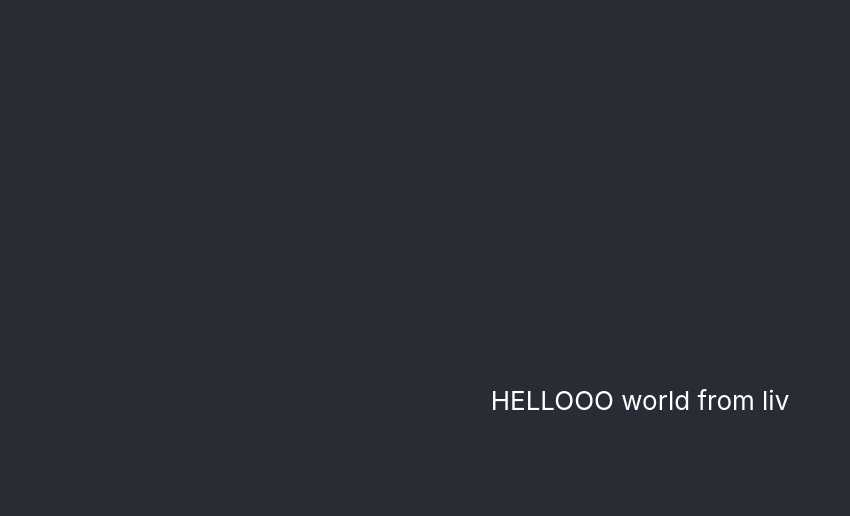
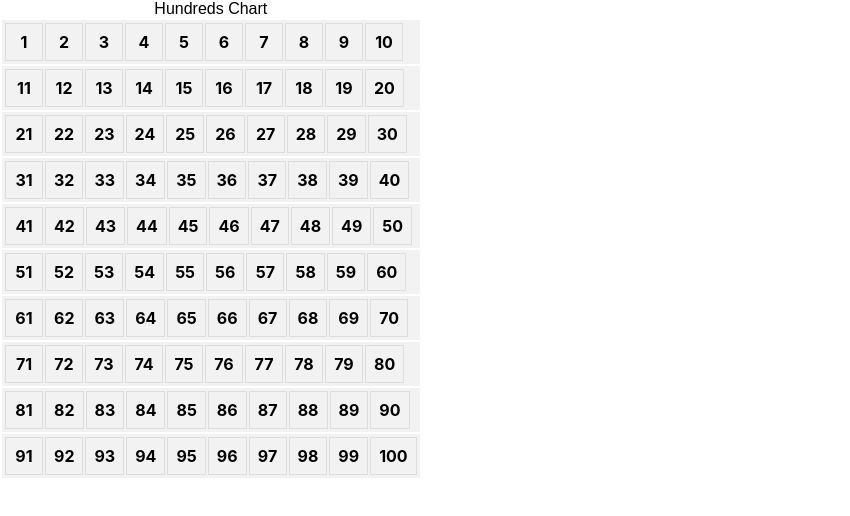
Before and after one commit to obglass/comp580, a React (Create React App) app: page / in a window 1280 px wide. Shown: the top 516 px of the page, without its empty margins (0-850 px from the left). Built offline with nearby package versions, Linux system fonts and the light colour scheme.

Commit message:
sample table made, not perfect

```diff
--- a/package.json
+++ b/package.json
@@ -1,5 +1,5 @@
 {
-  "name": "my-demo",
+  "name": "comp580",
   "version": "0.1.0",
   "private": true,
   "dependencies": {
--- a/src/App.css
+++ b/src/App.css
@@ -1,4 +1,4 @@
-.App {
+/* .App {
   text-align: center;
 }
 
@@ -35,4 +35,38 @@
   to {
     transform: rotate(360deg);
   }
+} */
+
+#title {
+  text-align: center;
+  font-family: arial, sans-serif;
 }
+
+#students {
+  text-align: center;
+  font-family: "Trebuchet MS", Arial, Helvetica, sans-serif;
+  border-collapse: collapse;
+  border: 3px solid #ddd;
+  width: 100%;
+}
+
+#cell {
+  border: 1px solid #ddd;
+  padding: 8px;
+  width: 20px;
+  height: 20px;
+}
+#cell:hover {
+  background-color: #808080;
+}
+#indRow {
+  background-color: #f2f2f2;
+}
+
+#students th {
+  padding-top: 12px;
+  padding-bottom: 12px;
+  text-align: center;
+  background-color: #4caf50;
+  color: white;
+}
--- a/src/App.js
+++ b/src/App.js
@@ -1,12 +1,96 @@
 import React from "react";
 import "./App.css";
+import { Component } from "react";
 
-function App() {
-  return (
-    <div className="App">
-      <header className="App-header">HELLOOO world from liv</header>
-    </div>
-  );
+class Table extends Component {
+  constructor(props) {
+    super(props); //since we are extending class Table so we have to use super in order to override Component class constructor
+
+    this.state = {
+      rowVal: 10,
+      colVal: 10
+    };
+    // this.handleRowChange = this.handleRowChange.bind(this);
+    // this.handleColChange = this.handleColChange.bind(this);
+    // this.handleSubmit = this.handleSubmit.bind(this);
+    // this.handle = this.handle.bind(this);
+  }
+
+  // handleRowChange(event) {
+  //   console.log(event.target.value);
+  //   this.setState({ rowVal: event.target.value });
+  //   console.log(this.state.rowVal);
+  // }
+  // handleColChange(event) {
+  //   this.setState({ colVal: event.target.value });
+  // }
+  // handle(event) {
+  //   console.log("handle" + event.target.value);
+  // }
+  // handleSubmit(event) {
+  //   console.log("submitted");
+  // }
+
+  createTable = () => {
+    let table = [];
+
+    for (let i = 0; i < this.state.rowVal; i++) {
+      let children = [];
+      for (let j = 1; j < this.state.colVal + 1; j++) {
+        children.push(<td id="cell">{10 * i + j}</td>);
+      }
+      table.push(
+        <tr id="indRow">
+          <th scope="row">{children}</th>
+        </tr>
+      );
+    }
+    return table;
+  };
+
+  render() {
+    //Whenever our class runs, render method will be called automatically, it may have already defined in the constructor behind the scene.
+    return (
+      <div>
+        <table>
+          <caption id="title">Hundreds Chart</caption>
+          <tbody>{this.createTable()}</tbody>
+        </table>
+
+        {/* <form onSubmit={this.handleSubmit}>
+          <label>
+            Rows:{" "}
+            <input
+              type="text"
+              value={this.state.rowVal}
+              onChange={this.handle}
+              // onSubmit={this.handleRowChange}
+            />{" "}
+          </label>
+          <label>
+            Columns:{" "}
+            <input
+              type="text"
+              value={this.state.colVal}
+              onChange={this.handleColChange}
+              // onSubmit={this.handleColChange}
+            />{" "}
+          </label>
+          <input type="submit" value="Submit" />
+        </form> */}
+      </div>
+    );
+  }
 }
 
-export default App;
+export default Table;
+
+// function App() {
+//   return (
+//     <div className="App">
+//       <header className="App-header">HELLOOO world from liv</header>
+//     </div>
+//   );
+// }
+
+// export default App;
```
Also changed, not shown: 1 other file (tests, documents, lock files or other folders).
